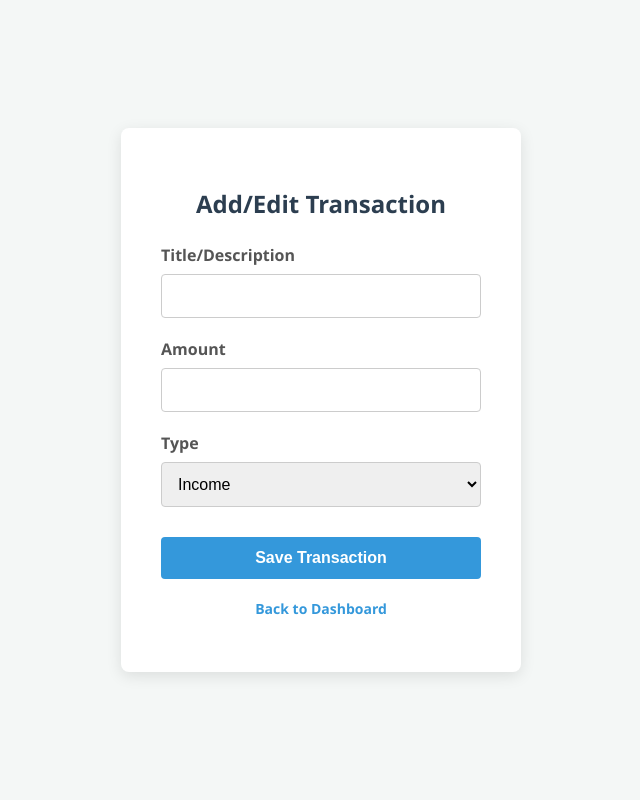
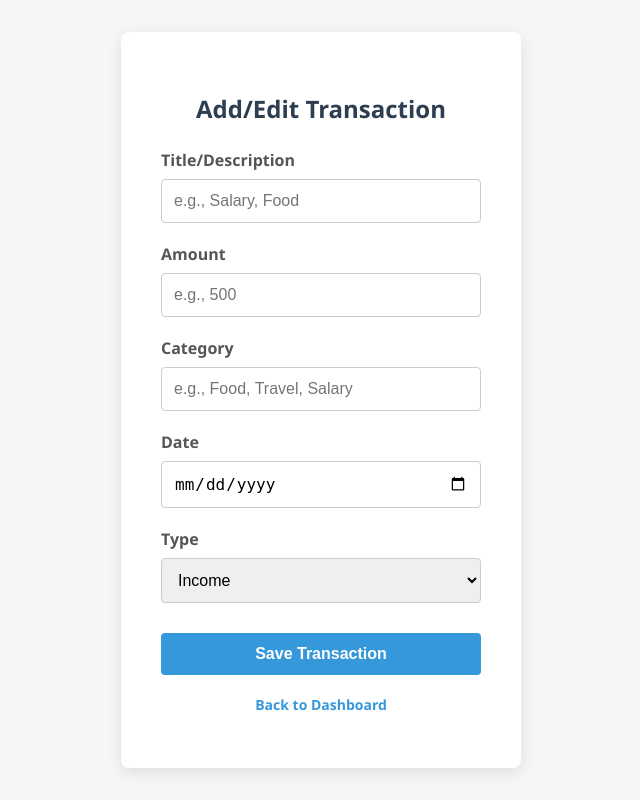
Before and after one commit to pushparajkavya143/expense-tracker, a Flask app: page /transaction/add in a window 1280 px wide. Shown: the whole page, without its empty margins (319-959 px from the left). Run offline with Flask 3, Linux system fonts and the light colour scheme; a user stored in the database is signed in.

Commit message:
Modify transaction form with placeholders and title change
Updated the form fields to include placeholders for better user guidance.

```diff
--- a/templates/add_edit_transaction.html
+++ b/templates/add_edit_transaction.html
@@ -3,21 +3,33 @@
 <head>
     <meta charset="UTF-8">
     <meta name="viewport" content="width=device-width, initial-scale=1.0">
-    <title>Transaction - Expense Tracker</title>
+    <title>Add/Edit Transaction</title>
     <link rel="stylesheet" href="{{ url_for('static', filename='style.css') }}">
 </head>
 <body>
     <div class="form-container">
         <h2>Add/Edit Transaction</h2>
-        <form method="POST" action="">
+        <form method="POST">
             <div class="form-group">
-                <label for="title">Title/Description</label>
-                <input type="text" id="title" name="title" required>
+                <label for="description">Title/Description</label>
+                <input type="text" id="description" name="description" required placeholder="e.g., Salary, Food">
             </div>
+
             <div class="form-group">
                 <label for="amount">Amount</label>
-                <input type="number" step="0.01" id="amount" name="amount" required>
+                <input type="number" step="0.01" id="amount" name="amount" required placeholder="e.g., 500">
             </div>
+
+            <div class="form-group">
+                <label for="category">Category</label>
+                <input type="text" id="category" name="category" required placeholder="e.g., Food, Travel, Salary">
+            </div>
+
+            <div class="form-group">
+                <label for="date">Date</label>
+                <input type="date" id="date" name="date" required value="{{ current_date }}">
+            </div>
+
             <div class="form-group">
                 <label for="type">Type</label>
                 <select id="type" name="type">
@@ -25,6 +37,7 @@
                     <option value="expense">Expense</option>
                 </select>
             </div>
+
             <button type="submit" class="btn">Save Transaction</button>
         </form>
         <p><a href="{{ url_for('dashboard') }}">Back to Dashboard</a></p>
```
